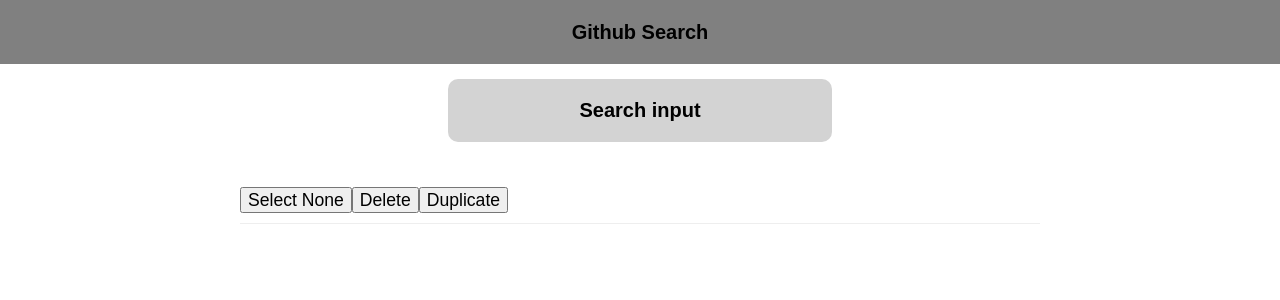
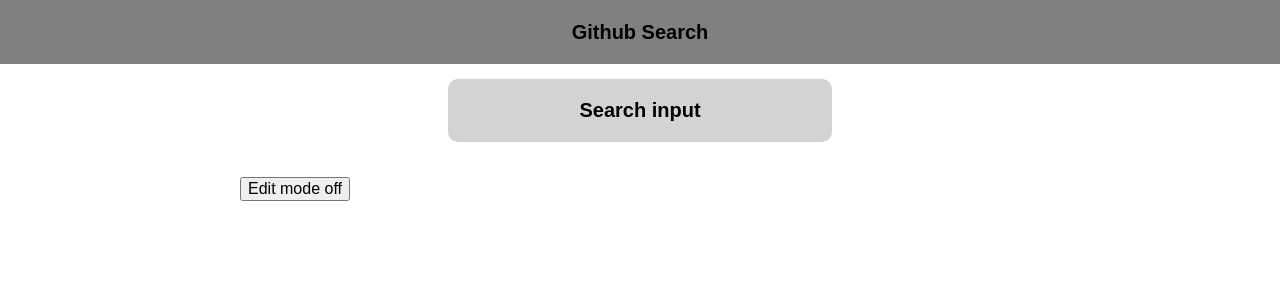
Before and after one commit to tboittin/Fulll---Technical-Assessment, a React (Vite) app in the folder GitHub searchbar/: page / in a window 1280 px wide. Shown: the top 300 px of the page. Built offline with nearby package versions, Linux system fonts and the light colour scheme.

Commit message:
edit mode

```diff
--- a/GitHub searchbar/src/component/UserCard.tsx
+++ b/GitHub searchbar/src/component/UserCard.tsx
@@ -5,9 +5,10 @@
     user: UserCardData,
     isSelected: boolean,
     onSelect: (appId: string) => void,
+    editMode: boolean
 }
 
-export const UserCard = ({ user, isSelected, onSelect }: UserCardProps) => {
+export const UserCard = ({ user, isSelected, onSelect, editMode }: UserCardProps) => {
 
     const handleSelect = () => {
         onSelect(user.appId);
@@ -17,6 +18,7 @@
 
     return (
         <div className={cardSelectedClass}>
+            {editMode && (
                 <input
                     type="checkbox"
                     checked={isSelected}
@@ -24,7 +26,7 @@
                     className={styles.checkbox}
                     aria-label={`Sélectionner l'utilisateur ${user.login}`}
                 />
-
+            )}
             <img
                 src={user.avatar_url}
                 alt={`Avatar de ${user.login}`}
--- a/GitHub searchbar/src/component/UserList.tsx
+++ b/GitHub searchbar/src/component/UserList.tsx
@@ -1,6 +1,7 @@
 import type { UserCardData } from "../utils/types";
 import styles from "./UserList.module.css";
 import { UserCard } from "./UserCard";
+import { useState } from "react";
 
 interface UserListProps {
     users: UserCardData[];
@@ -14,6 +15,7 @@
 }
 
 export const UserList = ({ users, loading, error, searchTerm, handleDeleteSelection, handleDuplicateSelection, setSelectedUsers, selectedUsers }: UserListProps) => {
+    const [editMode, setEditMode] = useState(false);
 
     const handleSelect = (appId: string) => {
         setSelectedUsers(prevSelected => {
@@ -69,6 +71,7 @@
                             user={user}
                             isSelected={selectedUsers.has(user.appId)}
                             onSelect={handleSelect}
+                            editMode={editMode}
                         />
                     ))}
                 </div>
@@ -78,12 +81,14 @@
 
     return (
         <div className={styles.container}>
+            <div className={styles.editModeHeader}>
+                <button onClick={() => setEditMode(!editMode)} className={styles.editButton}>
+                    {editMode ? 'Edit mode on' : 'Edit mode off'}
+                </button>
+            </div>
+            {
+                editMode && (
                     <div className={styles.resultsHeader}>
-                {selectedUsers.size > 0 && (
-                    <span className={styles.selectionCount}>
-                        {selectedUsers.size} element{selectedUsers.size > 1 ? 's' : ''} selected
-                    </span>
-                )}
                         {selectedUsers.size === users.length ?
                             <button onClick={() => handleSelectNone()} className={styles.clearButton}>
                                 Select None
@@ -93,6 +98,12 @@
                                 Select All
                             </button>
                         }
+                        {selectedUsers.size > 0 && (
+                            <span className={styles.selectionCount}>
+                                {selectedUsers.size} element{selectedUsers.size > 1 ? 's' : ''} selected
+                            </span>
+                        )}
+
                         <button onClick={() => handleDeleteSelection()} className={styles.clearButton}>
                             Delete
                         </button>
@@ -100,7 +111,8 @@
                             Duplicate
                         </button>
                     </div>
-
+                )
+            }
             <div className={styles.container}>
                 {handleListDisplay()}
             </div>
```
Also changed, not shown: 1 other file (tests, documents, lock files or other folders). Lines whose indentation alone changed are shown as unchanged.
